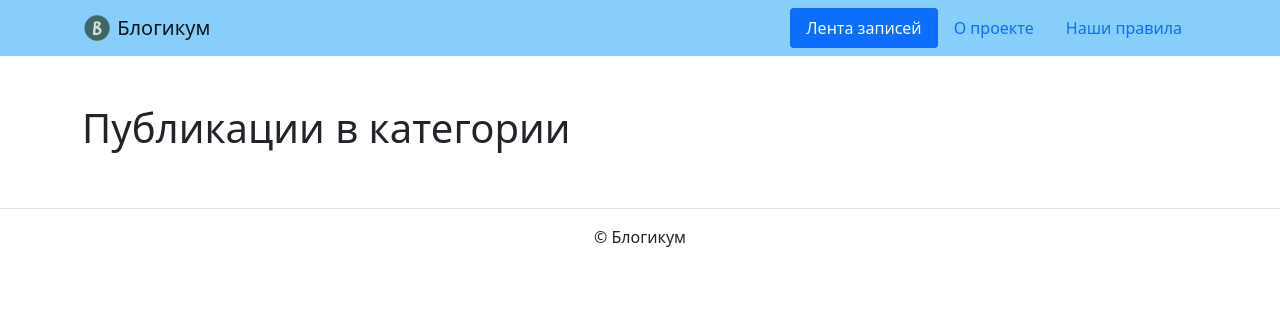
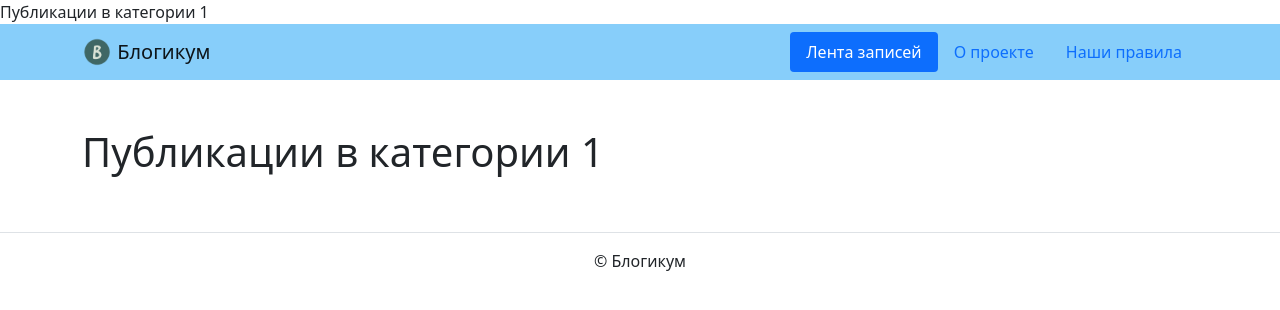
Before and after one commit to AlexCbk/django_sprint1, a Django app: page /category/1/ in a window 1280 px wide. Shown: the top 310 px of the page. Run offline with Django 3.2, Linux system fonts and the light colour scheme; some libraries are stand-ins or nearby versions.

Commit message:
Update category.html

```diff
--- a/blogicum/templates/blog/category.html
+++ b/blogicum/templates/blog/category.html
@@ -1,4 +1,7 @@
 {% extends "base.html" %}
+{% block title %}
+  Публикации в категории {{ category }}
+{% endblock %}
 {% block content %}
-    <h1>Публикации в категории {{ post }}</h1>
+  <h1>Публикации в категории {{ category }}</h1>
 {% endblock %}
```
